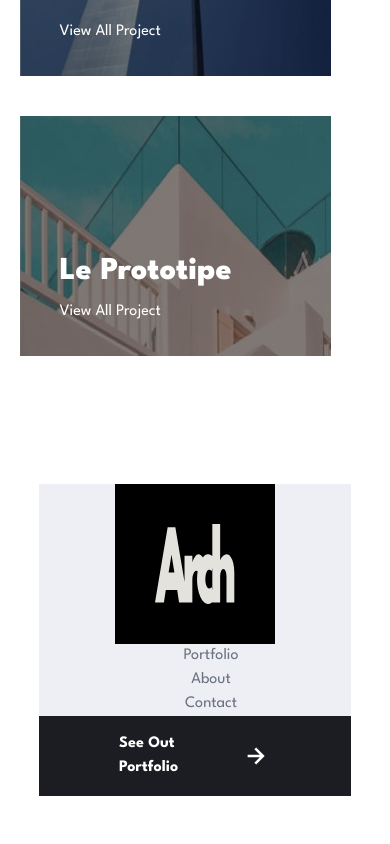
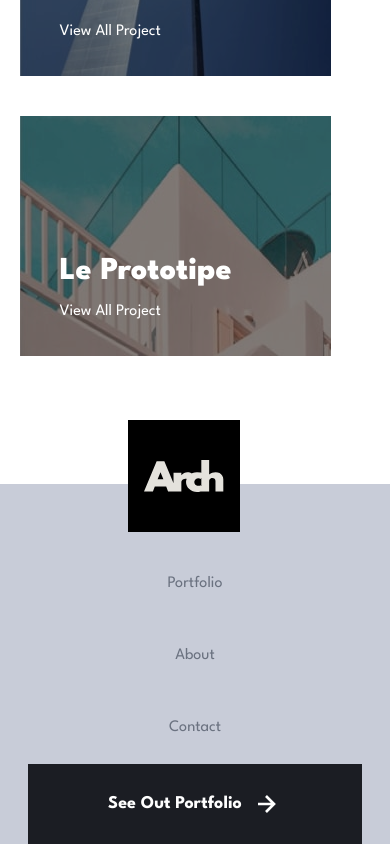
Before and after one commit to ttsoares/arch_studio, a Next.js app: page / in a window 390 px wide. Shown: the part 3712-4556 px from the top of the page. Before the commit the page ends 4508 px from the top, so only its background shows below. Built offline with nearby package versions, Linux system fonts and the light colour scheme.

Commit message:
Footer OK

```diff
--- a/components/Footer.jsx
+++ b/components/Footer.jsx
@@ -12,28 +12,28 @@ import Buttom from "@/components/Buttom";
 
 const Footer = () => {
   return (
-    <div className="flex  flex-col md:flex-row md:w-full lg:w-[77%] h-40 mx-auto mt-32 items-center justify-between relative">
-      <div className="bg-cus_vl_gray flex flex-col md:flex-row items-center justify-start w-[80%]">
+    <div className="flex  flex-col md:flex-row w-full lg:w-[77%] h-40 mx-auto mt-32 items-center justify-between relative">
+      <div className="bg-cus_l_gray flex flex-col md:flex-row items-center justify-start w-full md:w-[80%] relative">
         <Link href="/">
-          <div className="w-40 h-40 bg-black flex">
+          <div className="absolute -top-16 left-32 md:static w-28 h-28 lg:w-40 lg:h-40 bg-black flex">
             <Image
               src={Logo}
               alt="Logo Arch"
-              className="w-20 h-20 invert m-auto self-center"
+              className="w-20 lg:w-20  invert m-auto self-center"
             />
           </div>
         </Link>
 
-        <div className="flex-1 h-20 flex flex-col md:flex-row items-center justify-start ml-8 text-gray-500">
+        <div className="flex-1 h-20 flex flex-col md:flex-row items-center justify-start md:ml-8 text-gray-500 mt-16 md:mt-0">
           {MENU_ITENS.map((item, index) => (
-            <div key={index} className="px-8">
+            <div key={index} className="py-6 md:py-0 md:px-4 lg:px-8">
               <Link href={item.link}>{item.text}</Link>
             </div>
           ))}
         </div>
-        <div className="md:hidden top-10 -right-1 z-10">
+        <div className="md:hidden  top-10 -right-1 z-10">
           <Buttom link="portfolio">
-            <p>See Out Portfolio</p>
+            <p className="text-base">See Out Portfolio</p>
           </Buttom>
         </div>
       </div>
```
